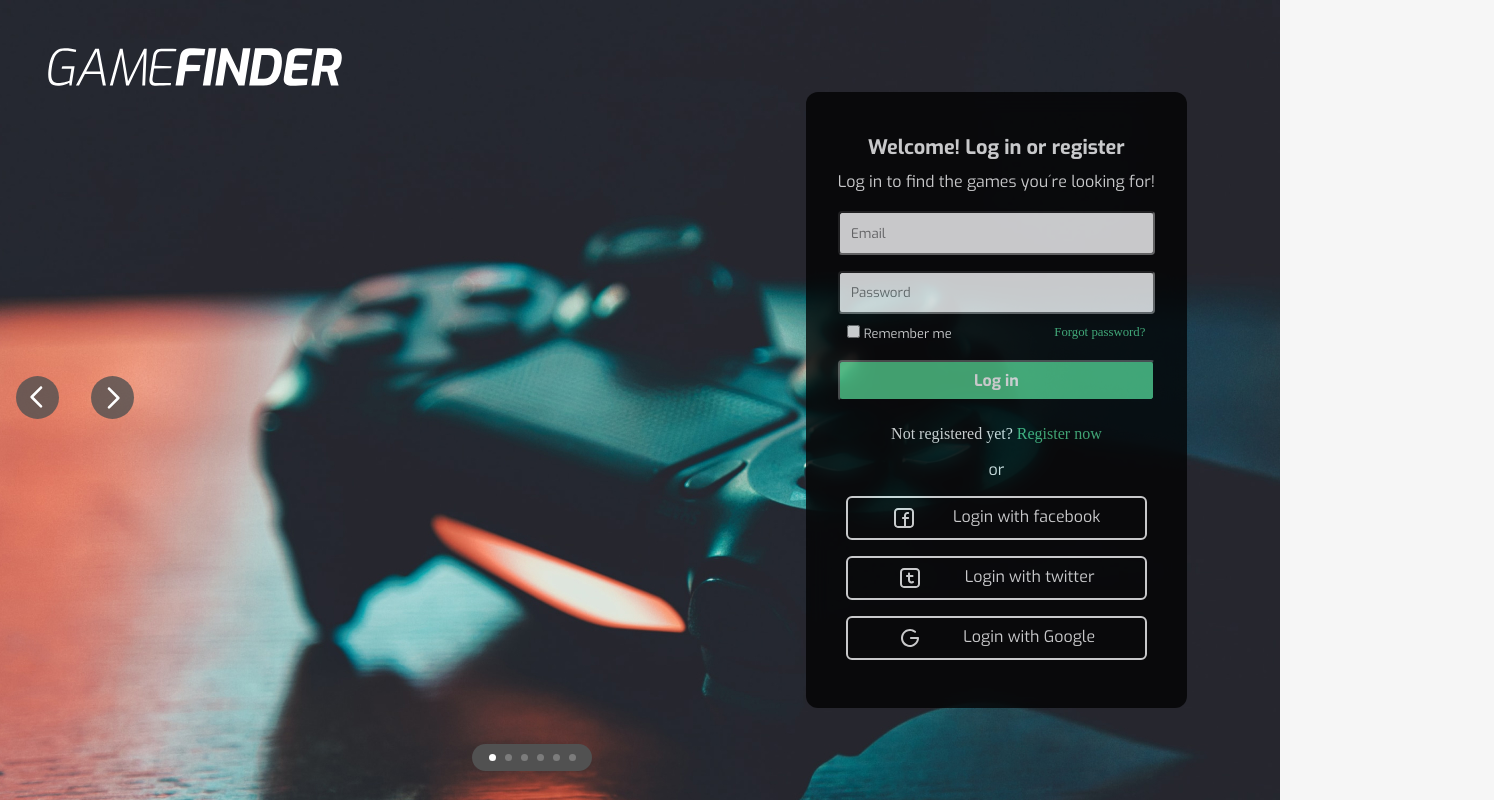
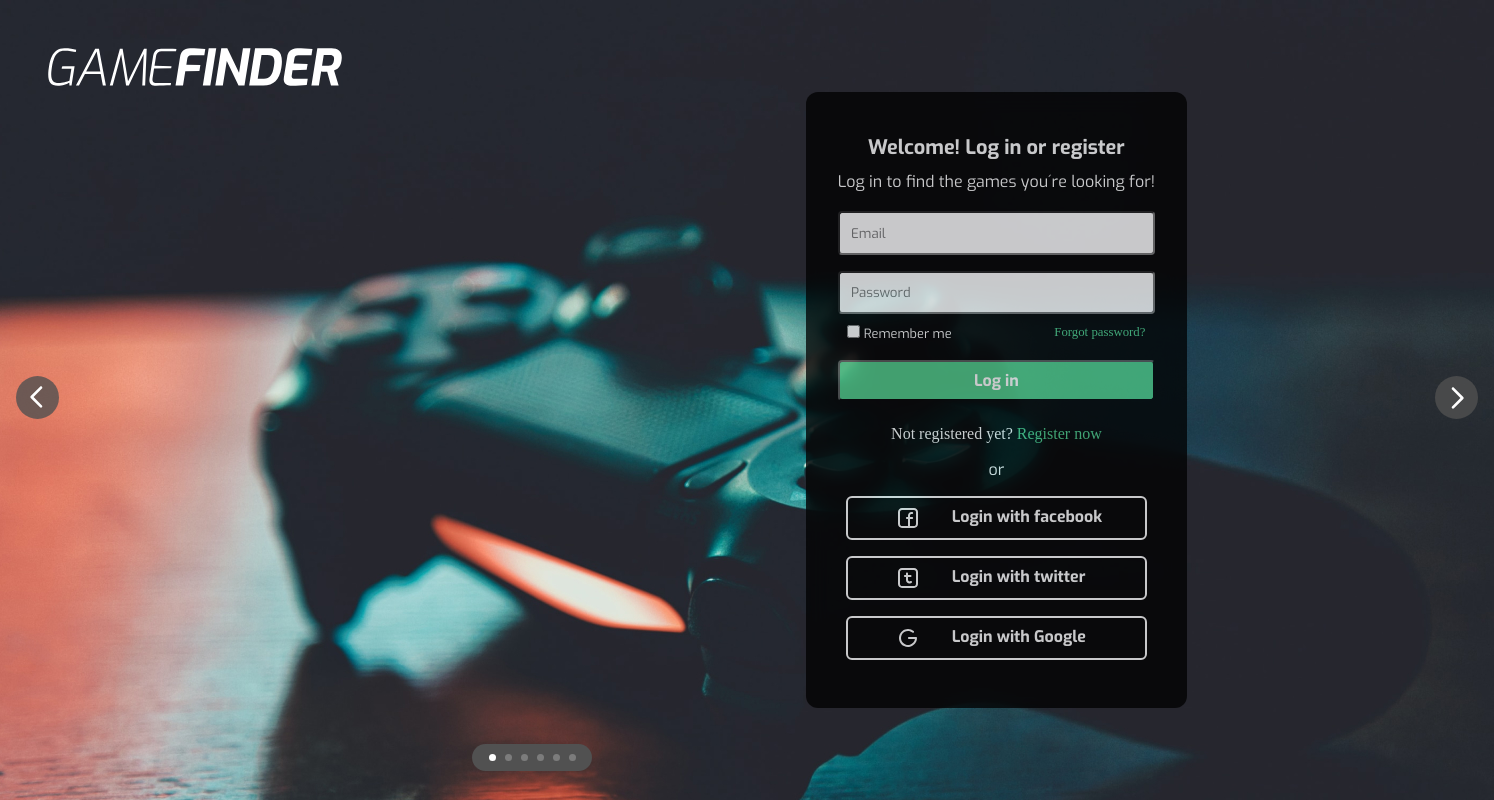
Before and after one commit to natginer/AltimetrikGameFinderApp, a plain HTML site: page index.html in a window 1280 px wide. Shown: the whole page, 1494 px wide, since content can reach past the window. Drawn offline with Linux system fonts and the light colour scheme.

Commit message:
Minor fix

```diff
--- a/Css/login.css
+++ b/Css/login.css
@@ -14,11 +14,17 @@ body{
 .carrousel-sc{
   align-self:  center;
   display: flex;
-
 }
 
-.carrousel-btn{
+
+.carrousel-btn-l{
   padding: 1rem;
+}
+
+.carrousel-btn-r{
+  padding: 1rem;
+  margin-left: 84rem;
+
 }
 
 .bg-box {
@@ -107,15 +113,21 @@ button {
 
 .icon-a{
   display: flex;
-  justify-content: space-evenly;
   border: 2px solid white;
   border-radius: 6px;
-  padding: 0.5rem;
+  padding-top: 0.5rem;
+  padding-bottom: 0.5rem;
   margin: 0.5rem;
+  font-weight: bold;
+}
+
+.icon-a svg{
+  margin-left: 3rem;
 }
 
 .icon-a a{
   color: hsl(0, 0%, 100%);
+  margin-left: 2rem;
 }
 
 .carrousel-footer{
--- a/Css/styles.css
+++ b/Css/styles.css
@@ -3,7 +3,7 @@
 
 
 :root {
-  --primary: #303030;
+  --primary: #4CC986;
   --secondary: #8E64C5;
   --error: red;
 }
--- a/index.html
+++ b/index.html
@@ -28,13 +28,13 @@
     </section>
 
     <section class="carrousel-sc">
-      <div class="carrousel-btn">
+      <div class="carrousel-btn-l">
         <svg width="43" height="43" viewBox="0 0 43 43" fill="none" xmlns="http://www.w3.org/2000/svg">
           <circle opacity="0.8" cx="21.5" cy="21.5" r="21.5" fill="#515151"/>
           <path fill-rule="evenodd" clip-rule="evenodd" d="M25.9425 10.724C26.1925 10.974 26.3329 11.3131 26.3329 11.6667C26.3329 12.0202 26.1925 12.3593 25.9425 12.6093L17.5519 21L25.9425 29.3907C26.1854 29.6421 26.3198 29.9789 26.3168 30.3285C26.3137 30.6781 26.1735 31.0125 25.9263 31.2598C25.6791 31.507 25.3447 31.6472 24.9951 31.6502C24.6455 31.6533 24.3087 31.5189 24.0572 31.276L14.7239 21.9427C14.4739 21.6926 14.3335 21.3536 14.3335 21C14.3335 20.6464 14.4739 20.3074 14.7239 20.0573L24.0572 10.724C24.3072 10.474 24.6463 10.3336 24.9999 10.3336C25.3534 10.3336 25.6925 10.474 25.9425 10.724Z" fill="white"/>
           </svg>
       </div>
-      <div class="carrousel-btn">
+      <div class="carrousel-btn-r">
         <svg width="43" height="43" viewBox="0 0 43 43" fill="none" xmlns="http://www.w3.org/2000/svg">
           <circle opacity="0.8" cx="21.5" cy="21.5" r="21.5" transform="rotate(-180 21.5 21.5)" fill="#515151"/>
           <path fill-rule="evenodd" clip-rule="evenodd" d="M17.0575 32.276C16.8075 32.026 16.6671 31.6869 16.6671 31.3333C16.6671 30.9798 16.8075 30.6407 17.0575 30.3907L25.4481 22L17.0575 13.6093C16.8146 13.3579 16.6802 13.0211 16.6832 12.6715C16.6863 12.3219 16.8265 11.9875 17.0737 11.7402C17.3209 11.493 17.6553 11.3528 18.0049 11.3498C18.3545 11.3467 18.6913 11.4811 18.9428 11.724L28.2761 21.0573C28.5261 21.3074 28.6665 21.6464 28.6665 22C28.6665 22.3536 28.5261 22.6926 28.2761 22.9427L18.9428 32.276C18.6928 32.526 18.3537 32.6664 18.0001 32.6664C17.6466 32.6664 17.3075 32.526 17.0575 32.276Z" fill="white"/>
@@ -72,7 +72,7 @@
 
       <div class="social">
         <div class="icon-a">
-            <svg width="24" height="24" viewBox="0 0 24 24" fill="none" xmlns="http://www.w3.org/2000/svg">
+            <svg  width="24" height="24" viewBox="0 0 24 24" fill="none" xmlns="http://www.w3.org/2000/svg">
             <path fill-rule="evenodd" clip-rule="evenodd" d="M2 6C2 4.93913 2.42143 3.92172 3.17157 3.17157C3.92172 2.42143 4.93913 2 6 2H18C19.0609 2 20.0783 2.42143 20.8284 3.17157C21.5786 3.92172 22 4.93913 22 6V18C22 19.0609 21.5786 20.0783 20.8284 20.8284C20.0783 21.5786 19.0609 22 18 22H6C4.93913 22 3.92172 21.5786 3.17157 20.8284C2.42143 20.0783 2 19.0609 2 18V6ZM6 4C5.46957 4 4.96086 4.21071 4.58579 4.58579C4.21071 4.96086 4 5.46957 4 6V18C4 18.5304 4.21071 19.0391 4.58579 19.4142C4.96086 19.7893 5.46957 20 6 20H12V13H11C10.7348 13 10.4804 12.8946 10.2929 12.7071C10.1054 12.5196 10 12.2652 10 12C10 11.7348 10.1054 11.4804 10.2929 11.2929C10.4804 11.1054 10.7348 11 11 11H12V9.5C12 8.57174 12.3687 7.6815 13.0251 7.02513C13.6815 6.36875 14.5717 6 15.5 6H16.1C16.3652 6 16.6196 6.10536 16.8071 6.29289C16.9946 6.48043 17.1 6.73478 17.1 7C17.1 7.26522 16.9946 7.51957 16.8071 7.70711C16.6196 7.89464 16.3652 8 16.1 8H15.5C15.303 8 15.108 8.0388 14.926 8.11418C14.744 8.18956 14.5786 8.30005 14.4393 8.43934C14.3001 8.57863 14.1896 8.74399 14.1142 8.92597C14.0388 9.10796 14 9.30302 14 9.5V11H16.1C16.3652 11 16.6196 11.1054 16.8071 11.2929C16.9946 11.4804 17.1 11.7348 17.1 12C17.1 12.2652 16.9946 12.5196 16.8071 12.7071C16.6196 12.8946 16.3652 13 16.1 13H14V20H18C18.5304 20 19.0391 19.7893 19.4142 19.4142C19.7893 19.0391 20 18.5304 20 18V6C20 5.46957 19.7893 4.96086 19.4142 4.58579C19.0391 4.21071 18.5304 4 18 4H6Z" fill="white"/>
             </svg>
             <a href="www.facebook.com" target="_blank">Login with facebook </a>
```
Also changed, not shown: 1 other file.
